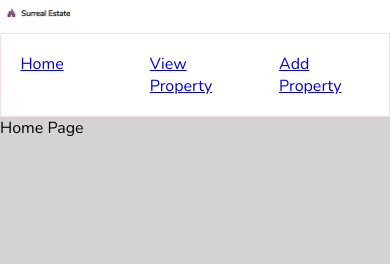
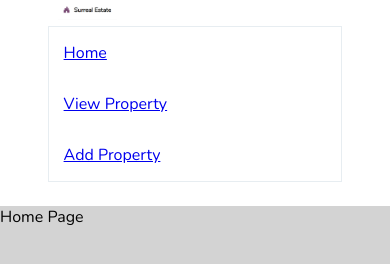
Before and after one commit to 56aint/surreal-estate, a React app: page / in a window 390 px wide. Built offline with nearby package versions, Linux system fonts and the light colour scheme.

Commit message:
more css for NavBar

```diff
--- a/src/styles/NavBar.css
+++ b/src/styles/NavBar.css
@@ -1,16 +1,20 @@
 .navbar {
+  max-width: 1200px;
   background-color: white;
-  border-bottom-color: grey;
+  margin: 0 auto;
+  padding: 0 3em 1.5em;
 }
 img {
   width: 20%;
   height: 10%;
-  align-self: center;
+  opacity: 1;
+  padding: 0px;
+  margin-left: 10px;
 }
 .navbar-links {
   display: flex;
   list-style: none;
-  border: 1px solid rgba(212, 20, 20, 0.144);
+  border: 1px solid rgba(90, 131, 155, 0.144);
   margin: 0px;
   padding: 0%;
 }
@@ -20,3 +24,18 @@ img {
   margin: 0;
   padding: 5%;
 }
+
+@media all and (max-width: 1000px) {
+  .navbar-links {
+     flex-wrap: wrap;
+  }
+  .navbar-links-item {
+     flex: 1 1 50%;
+  }
+}
+
+@media all and (max-width: 480px) {
+  .navbar-links-item {
+     flex-basis: 100%;
+  }
+}
```
